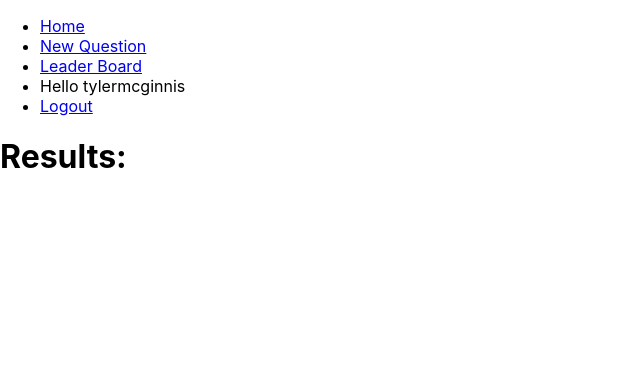
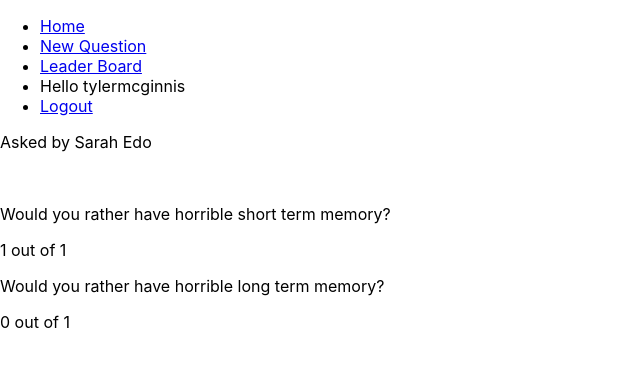
Before and after one commit to Rakeshpatel87p/wouldYouRather, a React (Create React App) app: page /questionStatistics/6ni6ok3ym7mf1p33lnez in a window 1280 px wide. Shown: the top 366 px of the page, without its empty margins (0-640 px from the left). Built offline with nearby package versions, Linux system fonts and the light colour scheme.

Commit message:
questionStat card created

```diff
--- a/src/components/QuestionStatistics.js
+++ b/src/components/QuestionStatistics.js
@@ -3,24 +3,32 @@ import { connect } from 'react-redux';
 
 class QuestionStatistics extends Component {
 	render() {
-		//const { name, avatarUrl } = this.props.userData
+
+		const { name, avatarUrl } = this.props.userData
+		const { optionOne, optionTwo } = this.props.questionData
+		const totalVotes = optionOne.votes.length + optionTwo.votes.length
 
 		return (
 			<div>
-				<h1>Results:</h1>
-
+				<p>Asked by {name}</p>
+				<img src={avatarUrl} />
+				<p>Would you rather {optionOne.text}?</p>
+				<p>{optionOne.votes.length} out of {totalVotes}</p>
+				<p>Would you rather {optionTwo.text}?</p>
+				<p>{optionTwo.votes.length} out of {totalVotes}</p>
 			</div>
 		)
 	}
 }
 
-function mapStateToProps({questions, users}, props) {
-	const [qid] = '8xf0y6ziyjabvozdd253nd'
+function mapStateToProps({questions, users, authedUser}, props) {
+	const qid = '8xf0y6ziyjabvozdd253nd'
+	const authToQuery = questions[qid].author
 	//const userToQuery = questions[qid].author
-	console.log(questions[qid])
+
 	return {
 		questionData: questions[qid],
-		//userData: users[questions[qid].author]
+		userData: users[authToQuery]
 	}
 }
 
```
